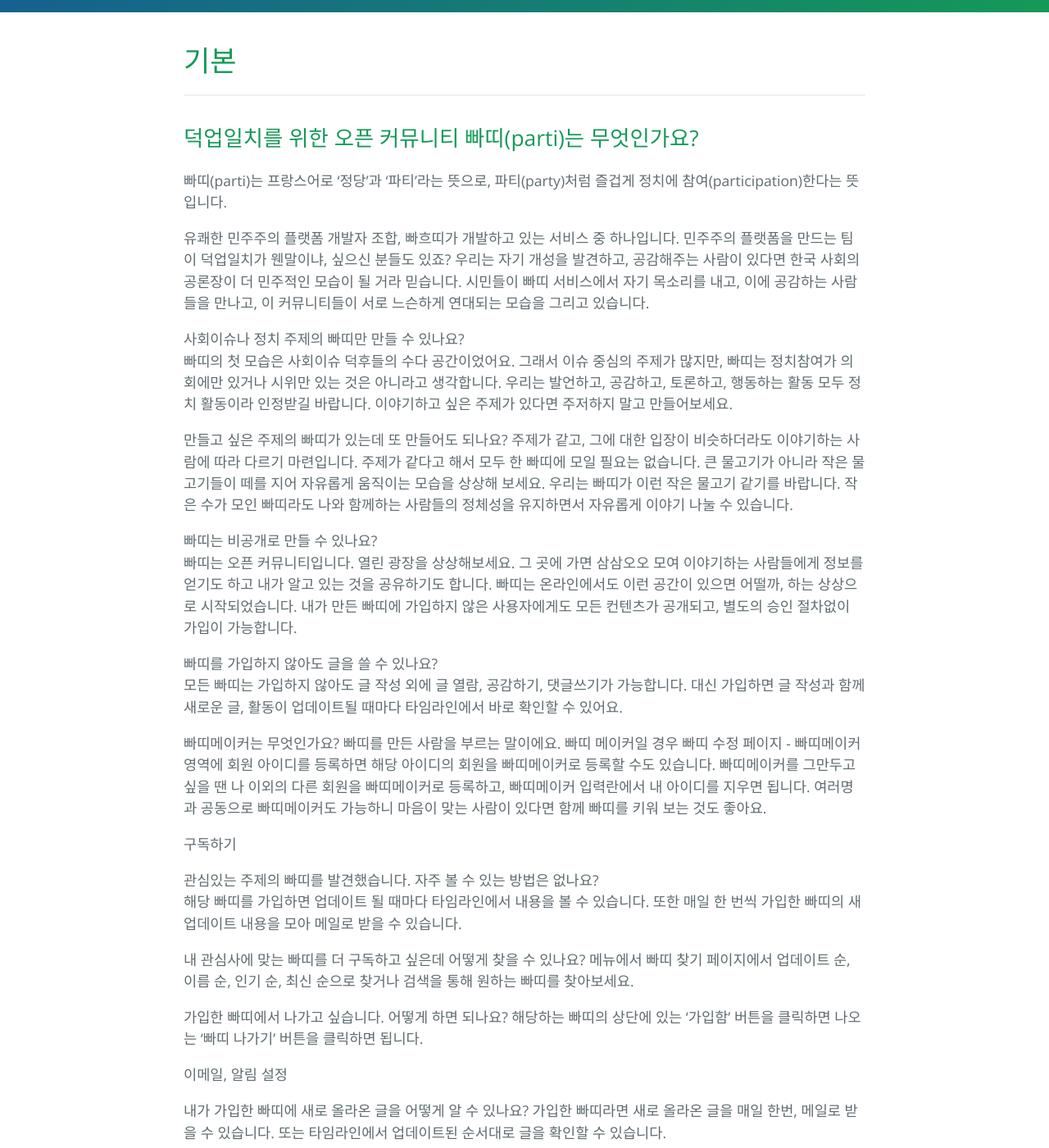
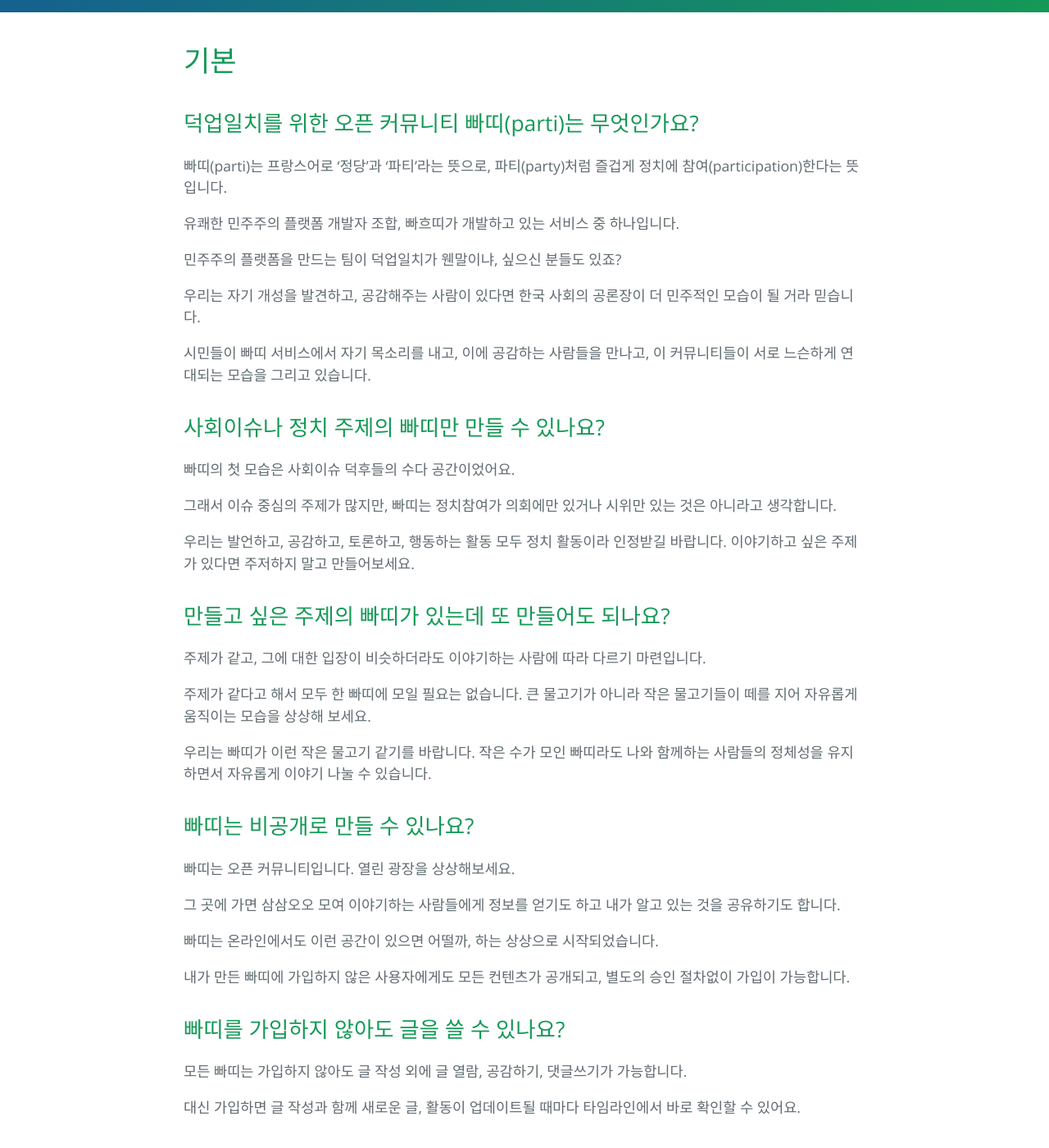
Before and after one commit to parti-coop/parti-group, a Jekyll site: the page built from docs/help.md, in a window 1280 px wide and 1400 px high, scrolled down 368 px. Shown: the whole window at 82% size. Built offline with Jekyll 4.4.1, drawn with Linux system fonts in a browser that asks for light colours; some of the changed text lies outside the part shown.

Commit message:
문서에 마크다운 적용함

```diff
--- a/docs/help.md
+++ b/docs/help.md
@@ -9,168 +9,257 @@
 
 # 기본
 
----
-
 ## 덕업일치를 위한 오픈 커뮤니티 빠띠(parti)는 무엇인가요?
-
 
 빠띠(parti)는 프랑스어로 ‘정당’과 ‘파티’라는 뜻으로, 파티(party)처럼 즐겁게 정치에 참여(participation)한다는 뜻입니다.
 
+유쾌한 민주주의 플랫폼 개발자 조합, 빠흐띠가 개발하고 있는 서비스 중 하나입니다.
 
-유쾌한 민주주의 플랫폼 개발자 조합, 빠흐띠가 개발하고 있는 서비스 중 하나입니다.
 민주주의 플랫폼을 만드는 팀이 덕업일치가 웬말이냐, 싶으신 분들도 있죠?
-우리는 자기 개성을 발견하고, 공감해주는 사람이 있다면 한국 사회의 공론장이 더 민주적인 모습이 될 거라 믿습니다. 시민들이 빠띠 서비스에서 자기 목소리를 내고, 이에 공감하는 사람들을 만나고, 이 커뮤니티들이 서로 느슨하게 연대되는 모습을 그리고 있습니다.
 
+우리는 자기 개성을 발견하고, 공감해주는 사람이 있다면 한국 사회의 공론장이 더 민주적인 모습이 될 거라 믿습니다.
 
-사회이슈나 정치 주제의 빠띠만 만들 수 있나요?
-빠띠의 첫 모습은 사회이슈 덕후들의 수다 공간이었어요. 그래서 이슈 중심의 주제가 많지만, 빠띠는 정치참여가 의회에만 있거나 시위만 있는 것은 아니라고 생각합니다. 우리는 발언하고, 공감하고, 토론하고, 행동하는 활동 모두 정치 활동이라 인정받길 바랍니다. 이야기하고 싶은 주제가 있다면 주저하지 말고 만들어보세요.
-
-
-만들고 싶은 주제의 빠띠가 있는데 또 만들어도 되나요?
-주제가 같고, 그에 대한 입장이 비슷하더라도 이야기하는 사람에 따라 다르기 마련입니다. 주제가 같다고 해서 모두 한 빠띠에 모일 필요는 없습니다. 큰 물고기가 아니라 작은 물고기들이 떼를 지어 자유롭게 움직이는 모습을 상상해 보세요. 우리는 빠띠가 이런 작은 물고기 같기를 바랍니다. 작은 수가 모인 빠띠라도 나와 함께하는 사람들의 정체성을 유지하면서 자유롭게 이야기 나눌 수 있습니다.
-
-
-빠띠는 비공개로 만들 수 있나요?
-빠띠는 오픈 커뮤니티입니다. 열린 광장을 상상해보세요. 그 곳에 가면 삼삼오오 모여 이야기하는 사람들에게 정보를 얻기도 하고 내가 알고 있는 것을 공유하기도 합니다. 빠띠는 온라인에서도 이런 공간이 있으면 어떨까, 하는 상상으로 시작되었습니다. 내가 만든 빠띠에 가입하지 않은 사용자에게도 모든 컨텐츠가 공개되고, 별도의 승인 절차없이 가입이 가능합니다.
-
-
-빠띠를 가입하지 않아도 글을 쓸 수 있나요?
-모든 빠띠는 가입하지 않아도 글 작성 외에 글 열람, 공감하기, 댓글쓰기가 가능합니다. 대신 가입하면 글 작성과 함께 새로운 글, 활동이 업데이트될 때마다 타임라인에서 바로 확인할 수 있어요.
-
-
-빠띠메이커는 무엇인가요?
-빠띠를 만든 사람을 부르는 말이에요. 빠띠 메이커일 경우 빠띠 수정 페이지 - 빠띠메이커 영역에 회원 아이디를 등록하면 해당 아이디의 회원을 빠띠메이커로 등록할 수도 있습니다. 빠띠메이커를 그만두고 싶을 땐 나 이외의 다른 회원을 빠띠메이커로 등록하고, 빠띠메이커 입력란에서 내 아이디를 지우면 됩니다. 여러명과 공동으로 빠띠메이커도 가능하니 마음이 맞는 사람이 있다면 함께 빠띠를 키워 보는 것도 좋아요.
+시민들이 빠띠 서비스에서 자기 목소리를 내고, 이에 공감하는 사람들을 만나고, 이 커뮤니티들이 서로 느슨하게 연대되는 모습을 그리고 있습니다.
 
 
 
+## 사회이슈나 정치 주제의 빠띠만 만들 수 있나요?
 
-구독하기
+빠띠의 첫 모습은 사회이슈 덕후들의 수다 공간이었어요.
 
-관심있는 주제의 빠띠를 발견했습니다. 자주 볼 수 있는 방법은 없나요?
-해당 빠띠를 가입하면 업데이트 될 때마다 타임라인에서 내용을 볼 수 있습니다. 또한 매일 한 번씩 가입한 빠띠의 새 업데이트 내용을 모아 메일로 받을 수 있습니다.
+그래서 이슈 중심의 주제가 많지만, 빠띠는 정치참여가 의회에만 있거나 시위만 있는 것은 아니라고 생각합니다.
+
+우리는 발언하고, 공감하고, 토론하고, 행동하는 활동 모두 정치 활동이라 인정받길 바랍니다. 이야기하고 싶은 주제가 있다면 주저하지 말고 만들어보세요.
 
 
-내 관심사에 맞는 빠띠를 더 구독하고 싶은데 어떻게 찾을 수 있나요?
+
+## 만들고 싶은 주제의 빠띠가 있는데 또 만들어도 되나요?
+
+주제가 같고, 그에 대한 입장이 비슷하더라도 이야기하는 사람에 따라 다르기 마련입니다.
+
+주제가 같다고 해서 모두 한 빠띠에 모일 필요는 없습니다. 큰 물고기가 아니라 작은 물고기들이 떼를 지어 자유롭게 움직이는 모습을 상상해 보세요.
+
+우리는 빠띠가 이런 작은 물고기 같기를 바랍니다. 작은 수가 모인 빠띠라도 나와 함께하는 사람들의 정체성을 유지하면서 자유롭게 이야기 나눌 수 있습니다.
+
+
+
+## 빠띠는 비공개로 만들 수 있나요?
+
+빠띠는 오픈 커뮤니티입니다. 열린 광장을 상상해보세요.
+
+그 곳에 가면 삼삼오오 모여 이야기하는 사람들에게 정보를 얻기도 하고 내가 알고 있는 것을 공유하기도 합니다.
+
+빠띠는 온라인에서도 이런 공간이 있으면 어떨까, 하는 상상으로 시작되었습니다.
+
+내가 만든 빠띠에 가입하지 않은 사용자에게도 모든 컨텐츠가 공개되고, 별도의 승인 절차없이 가입이 가능합니다.
+
+
+
+## 빠띠를 가입하지 않아도 글을 쓸 수 있나요?
+
+모든 빠띠는 가입하지 않아도 글 작성 외에 글 열람, 공감하기, 댓글쓰기가 가능합니다.
+
+대신 가입하면 글 작성과 함께 새로운 글, 활동이 업데이트될 때마다 타임라인에서 바로 확인할 수 있어요.
+
+
+
+## 빠띠메이커는 무엇인가요?
+
+빠띠를 만든 사람을 부르는 말이에요.
+
+빠띠 메이커일 경우 빠띠 수정 페이지 - 빠띠메이커 영역에 회원 아이디를 등록하면 해당 아이디의 회원을 빠띠메이커로 등록할 수도 있습니다.
+
+빠띠메이커를 그만두고 싶을 땐 나 이외의 다른 회원을 빠띠메이커로 등록하고, 빠띠메이커 입력란에서 내 아이디를 지우면 됩니다.
+
+여러명과 공동으로 빠띠메이커도 가능하니 마음이 맞는 사람이 있다면 함께 빠띠를 키워 보는 것도 좋아요.
+
+
+
+# 가입하기
+
+
+## 관심있는 주제의 빠띠를 발견했습니다. 자주 볼 수 있는 방법은 없나요?
+
+해당 빠띠를 가입하면 업데이트 될 때마다 타임라인에서 내용을 볼 수 있습니다.
+
+또한 매일 한 번씩 가입한 빠띠의 새 업데이트 내용을 모아 메일로 받을 수 있습니다.
+
+
+## 내 관심사에 맞는 빠띠를 더 구독하고 싶은데 어떻게 찾을 수 있나요?
+
 메뉴에서 빠띠 찾기 페이지에서 업데이트 순, 이름 순, 인기 순, 최신 순으로 찾거나 검색을 통해 원하는 빠띠를 찾아보세요.
 
 
-가입한 빠띠에서 나가고 싶습니다. 어떻게 하면 되나요?
+## 가입한 빠띠에서 나가고 싶습니다. 어떻게 하면 되나요?
+
 해당하는 빠띠의 상단에 있는 ‘가입함’ 버튼을 클릭하면 나오는 ‘빠띠 나가기’ 버튼을 클릭하면 됩니다.
 
 
 
 
-이메일, 알림 설정
+# 이메일, 알림 설정
 
-내가 가입한 빠띠에 새로 올라온 글을 어떻게 알 수 있나요?
+
+## 내가 가입한 빠띠에 새로 올라온 글을 어떻게 알 수 있나요?
+
 가입한 빠띠라면 새로 올라온 글을 매일 한번, 메일로 받을 수 있습니다. 또는 타임라인에서 업데이트된 순서대로 글을 확인할 수 있습니다.
 
 
-이메일 구독을 취소하고 싶습니다. 어떻게 하나요?
+## 이메일 구독을 취소하고 싶습니다. 어떻게 하나요?
+
 내 프로필 수정 페이지 (http://parti.xyz/users/edit) 에서 메일 수신 여부를 설정할 수 있습니다.
 
 
-어떤 내용을 알림으로 받을 수 있나요? 알림을 해제할 수는 없나요?
-내 아이디로 멘션(@아이디)을 받았거나 내가 댓글 또는 ‘공감하기’ 버튼을 눌렀던 글에 새로운 댓글이 달리면 알림을 받습니다. 웹에선 아직 특정 알림만 받거나 해제할 수 있는 기능은 없습니다.
+## 어떤 내용을 알림으로 받을 수 있나요? 알림을 해제할 수는 없나요?
+
+내 아이디로 멘션(@아이디)을 받았거나 내가 댓글 또는 ‘공감하기’ 버튼을 눌렀던 글에 새로운 댓글이 달리면 알림을 받습니다.
+
+웹에선 아직 특정 알림만 받거나 해제할 수 있는 기능은 없습니다.
 
 
 
 
-빠띠 만들기
+# 빠띠 만들기
 
-빠띠는 어떻게 만드나요?
+
+## 빠띠는 어떻게 만드나요?
+
 PC로 빠띠에 접속 - 메인에서 ‘빠띠 만들기(http://parti.xyz/parties/new_intro)’ 버튼을 클릭해서 빠띠를 만들 수 있습니다.
 
 
-빠띠를 삭제하려면 어떻게 해야하나요?
-빠띠는 빠띠메이커 뿐만 아니라 빠띠를 구독하는 사람들과 공동으로 가꾸는 공간입니다. 따라서 빠띠메이커가 독단적으로 빠띠를 삭제할 수 없습니다. 아직은 빠띠를 삭제할 수 있는 기능이 없으니 혹시 잘못 개설한 빠띠라면 help@parti.xyz로 해당 빠띠 링크를 알려주세요.
+## 빠띠를 삭제하려면 어떻게 해야하나요?
+
+빠띠는 빠띠메이커 뿐만 아니라 빠띠를 구독하는 사람들과 공동으로 가꾸는 공간입니다. 따라서 빠띠메이커가 독단적으로 빠띠를 삭제할 수 없습니다.
+
+아직은 빠띠를 삭제할 수 있는 기능이 없으니 혹시 잘못 개설한 빠띠라면 help@parti.xyz로 해당 빠띠 링크를 알려주세요.
+
+
+## 빠띠를 만든 빠띠메이커 외에 다른 사람이 운영할 수 있나요?
+
+네, 빠띠메이커라면 만드신 빠띠 상단에서 ‘수정’ 버튼이 보입니다.
+
+수정 페이지의 가장 하단에 ‘빠띠메이커’ 입력란에 함께 빠띠를 가꾸고 싶은 사람의 빠띠 아이디를 적으면 공동 빠띠메이커로 등록됩니다.
+
+(예 - ‘아이디1, 아이디2, 아이디3’ 처럼 각 아이디에 ‘ , ‘ 쉼표로 구분하여 입력해주세요.)
+
+
+## 빠띠메이커가 되면 어떤 권한을 가질 수 있나요?
+
+이름과 사진을 수정하고, 블랙리스트 회원 등록, 메신저 링크 연결이 가능하고, 메일로는 내 빠띠에 가입한 회원 알림이 옵니다.
+
+빠띠메이커라도 빠띠에 대한 정보를 변경할 때는 가입한 멤버들과 함께 논의하는 것을 권합니다.
+
+
+## 빠띠에 스팸 / 인종, 성별 등 차별발언 / 혐오발언이 올라옵니다.
+
+빠띠메이커라면 블랙리스트 회원을 등록할 수 있습니다.
+
+내가 빠띠메이커인 빠띠의 상단에 수정 버튼을 클릭하고 - ‘블랙리스트 회원’ 입력란에 아이디를 적어주세요.
+
+불행히도 여러 명이라면, 각 아이디를 ‘ , ‘ 쉼표로 구분하여 입력하면 됩니다.
+
+혹시 나와 의견이 다르다고 해서 무조건 블랙리스트 회원으로 등록하실 분은 없으시겠죠? 이 기능은 꼭 필요한 경우에 신중히 사용해주세요.
+
+
+## 비슷하거나 관련있는 주제의 빠띠와 내 빠띠를 연결하고 싶어요.
+
+PC에서 내가 빠띠메이커인 빠띠에 들어가보시면 오른쪽 부분에 ‘관련빠띠’가 있습니다. ‘추가’를 클릭해서 연결하고 싶은 빠띠의 이름을 적어보세요.
+
+
+## 빠띠 회원들과 서로 대화를 나눌 수 있는 방법은 없나요?
+
+현재 빠띠 회원에게 메시지 보내는 기능은 없지만, 멘션을 보내거나 빠띠 상단에 메신저 버튼을 추가할 수 있습니다.
+
+1) 멘션 보내기 (누구나)
+
+댓글, 에디터, 글을 작성할 수 있는 영역에 ’@아이디’를 넣으면 해당 아이디의 회원에게 알림이 갑니다.
+
+2) 메신저 버튼 만들기 (빠띠메이커일 경우)
+
+내가 빠띠메이커인 빠띠에 들어가서, 상단의 ‘수정' 버튼을 클릭하시면 ‘메신저 열기' 영역이 있습니다.
+
+이 칸에 텔레그램 슈퍼그룹, 카카오톡 오픈채팅, 페이스북 메신저 링크 URL 중 하나를 입력해 주세요.
+
+
+
+# 그룹 빠띠 만들기
+
+
+## 제가 속한 단체의 사람들과 함께 빠띠 서비스를 이용하고 싶습니다. 여러가지 주제를 다루고 있어 관련 빠띠로 엮는 것만으로는 부족한데, 우리 단체 의 빠띠만 모을 수 있나요?
+
+빠띠에는 광주, 나는 알아야겠당, 바꿈 ‘그룹 빠띠’라는 것이 있습니다. 이 기능으로 빠띠와 똑같은 모습으로 단체의 빠띠를 묶을 수 있습니다.
+
+현재 회원이 직접 그룹 빠띠를 만드는 기능은 사이트 내에 없어요.
+
+혹시 구성원이 자발적인 커뮤니티 그룹을 자유롭게 만들기를 바라고, 민주적인 소통 방식을 지향하는 그룹이라면
+
+빠흐띠 팀에게 메일(help@parti.xyz)로 문의해주세요.
+
+
+
+## 그룹빠띠 회원입니다. 우리 그룹빠띠 회원이 아니더라도 빠띠 찾기에서 그룹 빠띠를 검색하고 가입할 수 있나요?
+
+빠띠는 오픈 커뮤니티이기 때문에 그룹빠띠도 모두 열려 있습니다.
+
+또한 그룹빠띠 회원은 곧 빠띠 회원이기 때문에, 빠띠 찾기에서 그룹빠띠를 검색하고 가입할 수 있습니다.
 
 
 
 
-빠띠를 만든 빠띠메이커 외에 다른 사람이 운영할 수 있나요?
-네, 빠띠메이커라면 만드신 빠띠 상단에서 ‘수정’ 버튼이 보입니다. 수정 페이지의 가장 하단에 ‘빠띠메이커’ 입력란에 함께 빠띠를 가꾸고 싶은 사람의 빠띠 아이디를 적으면 공동 빠띠메이커로 등록됩니다. (예 - ‘아이디1, 아이디2, 아이디3’ 처럼 각 아이디에 ‘ , ‘ 쉼표로 구분하여 입력해주세요.)
+# 빠띠에 글 올리기
+
+## 글을 쓸 때 꼭 빠띠를 선택해야만 하나요?
+
+네, 빠띠는 SNS 서비스처럼 개인 공간에 글이 올라가는 것이 아니라, 특정 주제를 다루는 빠띠에 글을 쓰고 회원들과 공유하는 커뮤니티 성격의 서비스입니다.
+
+따라서 글을 쓸 때 그 이슈를 다루는 빠띠를 선택해서 작성해야합니다.
 
 
-빠띠메이커가 되면 어떤 권한을 가질 수 있나요?
-이름과 사진을 수정하고, 블랙리스트 회원 등록, 메신저 링크 연결이 가능하고, 메일로는 내 빠띠에 가입한 회원 알림이 옵니다. 빠띠메이커라도 빠띠에 대한 정보를 변경할 때는 가입한 멤버들과 함께 논의하는 것을 권합니다.
+## 지금 바로 하고 싶은 이야기가 있는데 어떤 빠띠에 올려야 할 지 모르겠어요. 관련있는 빠띠는 어떻게 찾을 수 있나요? 또 이 이슈를 다루는 빠띠가 없으면 어떻게 하나요?
 
+두 가지 방법이 있습니다.
 
-빠띠에 스팸 / 인종, 성별 등 차별발언 / 혐오발언이 올라옵니다.
-빠띠메이커라면 블랙리스트 회원을 등록할 수 있습니다. 내가 빠띠메이커인 빠띠의 상단에 수정 버튼을 클릭하고 - ‘블랙리스트 회원’ 입력란에 아이디를 적어주세요. 불행히도 여러 명이라면, 각 아이디를 ‘ , ‘ 쉼표로 구분하여 입력하면 됩니다. 혹시 나와 의견이 다르다고 해서 무조건 블랙리스트 회원으로 등록하실 분은 없으시겠죠? 이 기능은 꼭 필요한 경우에 신중히 사용해주세요.
+1) 빠띠 찾기
 
+메뉴에서 빠띠 찾기를 클릭해보세요. 빠띠 리스트에서 관련있는 빠띠를 찾거나, 검색을 통해 찾을 수 있습니다.
 
-비슷하거나 관련있는 주제의 빠띠와 내 빠띠를 연결하고 싶어요.
-PC에서 내가 빠띠메이커인 빠띠에 들어가보시면 오른쪽 부분에 ‘관련빠띠’가 있습니다. ‘추가’를 클릭해서 연결하고 싶은 빠띠의 이름을 적어보세요.
+2) 빠띠 만들기
 
-
-빠띠 회원들과 서로 대화를 나눌 수 있는 방법은 없나요?
-현재 빠띠 회원에게 메시지 보내는 기능은 없지만, 멘션을 보내거나 빠띠 상단에 메신저 버튼을 추가할 수 있습니다.
-1) 멘션 보내기 (누구나)
-댓글, 에디터, 글을 작성할 수 있는 영역에 ’@아이디’를 넣으면 해당 아이디의 회원에게 알림이 갑니다.
-2) 메신저 버튼 만들기 (빠띠메이커일 경우)
-내가 빠띠메이커인 빠띠에 들어가서, 상단의 ‘수정' 버튼을 클릭하시면 ‘메신저 열기' 영역이 있습니다. 이 칸에 텔레그램 슈퍼그룹, 카카오톡 오픈채팅, 페이스북 메신저 링크 URL 중 하나를 입력해 주세요.
+그래도 관련있는 빠띠가 없다면 PC로 빠띠에 접속 - 메인에서 ‘빠띠 만들기’를 클릭해서 빠띠를 만들어 올려 보세요.
 
 
 
+## 찬반투표에서 입장을 철회하거나 바꿀 수 있나요?
+
+한번 참여한 토론에 입장을 철회할 수 없지만 빠띠회원들과 토론을 통해 처음과 다른 의견을 가지게 되었다면 찬성/반대 입장을 바꿀 수 있습니다.
+
+
+## 파일 용량이 10mb가 넘어서 ’파일 공유하기'에서 업로드가 되지 않습니다. 어떻게 하면 되나요?
+
+파일 용량이 크거나 업로드할 파일을 개인 블로그나 구글 드라이브 서비스 등을 이용해 업로드하고 해당 링크를 공유하는 것을  권장합니다.
 
 
 
-그룹 빠띠 만들기
-
-제가 속한 단체의 사람들과 함께 빠띠 서비스를 이용하고 싶습니다. 여러가지 주제를 다루고 있어 관련 빠띠로 엮는 것만으로는 부족한데, 우리 단체 의 빠띠만 모을 수 있나요?
-빠띠에는 광주, 나는 알아야겠당, 바꿈 ‘그룹 빠띠’라는 것이 있습니다. 이 기능으로 빠띠와 똑같은 모습으로 단체의 빠띠를 묶을 수 있습니다. 현재 회원이 직접 그룹 빠띠를 만드는 기능은 사이트 내에 없어요. 혹시 구성원이 자발적인 커뮤니티 그룹을 자유롭게 만들기를 바라고, 민주적인 소통 방식을 지향하는 그룹이라면 빠흐띠 팀에게 메일(help@parti.xyz)로 문의해주세요.
+# 개인정보
 
 
-그룹빠띠 회원입니다. 우리 그룹빠띠 회원이 아니더라도 빠띠 찾기에서 그룹 빠띠를 검색하고 가입할 수 있나요?
-빠띠는 오픈 커뮤니티이기 때문에 그룹빠띠도 모두 열려 있습니다. 또한 그룹빠띠 회원은 곧 빠띠 회원이기 때문에, 빠띠 찾기에서 그룹빠띠를 검색하고 가입할 수 있습니다.
+## 탈퇴하고 싶어요.
+
+아직 서비스 내에서 바로 탈퇴가 가능하지  탈퇴를 원하시면 help@parti.xyz 메일로 보내주세요.
 
 
 
+# 제안
+
+
+## 이런 기능이 있었으면 좋겠어요.
+
+빠띠는 사용자 분들의 제안을 최대한 반영하려고 합니다.
+
+기능 제안 및 불편 사항, 또는 감사와 즐거운 이야기 :) 모두 빠띠만든당(http://parti.xyz/p/parti)에서 자유롭게 게시해주시거나,
+
+또는 help@parti.xyz 메일로 연락주세요.
 
 
 
-빠띠에 글 올리기
-
-글을 쓸 때 꼭 빠띠를 선택해야만 하나요?
-네, 빠띠는 SNS 서비스처럼 개인 공간에 글이 올라가는 것이 아니라, 특정 주제를 다루는 빠띠에 글을 쓰고 회원들과 공유하는 커뮤니티 성격의 서비스입니다. 따라서 글을 쓸 때 그 이슈를 다루는 빠띠를 선택해서 작성해야합니다.
-
-
-지금 바로 하고 싶은 이야기가 있는데 어떤 빠띠에 올려야 할 지 모르겠어요. 관련있는 빠띠는 어떻게 찾을 수 있나요? 또 이 이슈를 다루는 빠띠가 없으면 어떻게 하나요?
-세가지 방법이 있습니다.
-1)빠띠 찾기 : 메뉴에서 빠띠 찾기를 클릭해보세요. 빠띠 리스트에서 관련있는 빠띠를 찾거나, 검색을 통해 찾을 수 있습니다.
-2)빠띠 만들기 : 그래도 관련있는 빠띠가 없다면 PC로 빠띠에 접속 - 메인에서 ‘빠띠 만들기’를 클릭해서 빠띠를 만들어 올려 보세요.
-
-
-
-
-찬반투표에서 입장을 철회하거나 바꿀 수 있나요?
-한번 참여한 토론에 입장을 철회할 수 없지만 빠띠회원들과 토론을 통해 처음과 다른 의견을 가지게 되었다면 찬성/반대 입장을 바꿀 수 있습니다.
-
-
-파일 용량이 10mb가 넘어서 ’파일 공유하기'에서 업로드가 되지 않습니다. 어떻게 하면 되나요?
-파일 용량이 크거나 업로드할 파일을 개인 블로그나 구글 드라이브 서비스 등을 이용해 업로드한 경우, 링크 모으기로 파일을 공유할 수도 있습니다.
-
-
-
-
-
-
-개인정보
-
-
-
-탈퇴하고 싶어요.
-탈퇴를 원하시면 help@parti.xyz 메일로 보내주세요.
-
-
-
-
-제안
-
-
-
-이런 기능이 있었으면 좋겠어요.
-빠띠는 사용자 분들의 제안을 최대한 반영하려고 합니다.
-기능 제안 및 불편 사항, 또는 감사와 즐거운 이야기 :) 모두 빠띠만든당(http://parti.xyz/p/parti)에서 자유롭게 게시해주시거나, 또는 help@parti.xyz 메일로 연락주세요.
-감사합니다.
+# 감사합니다.
```
